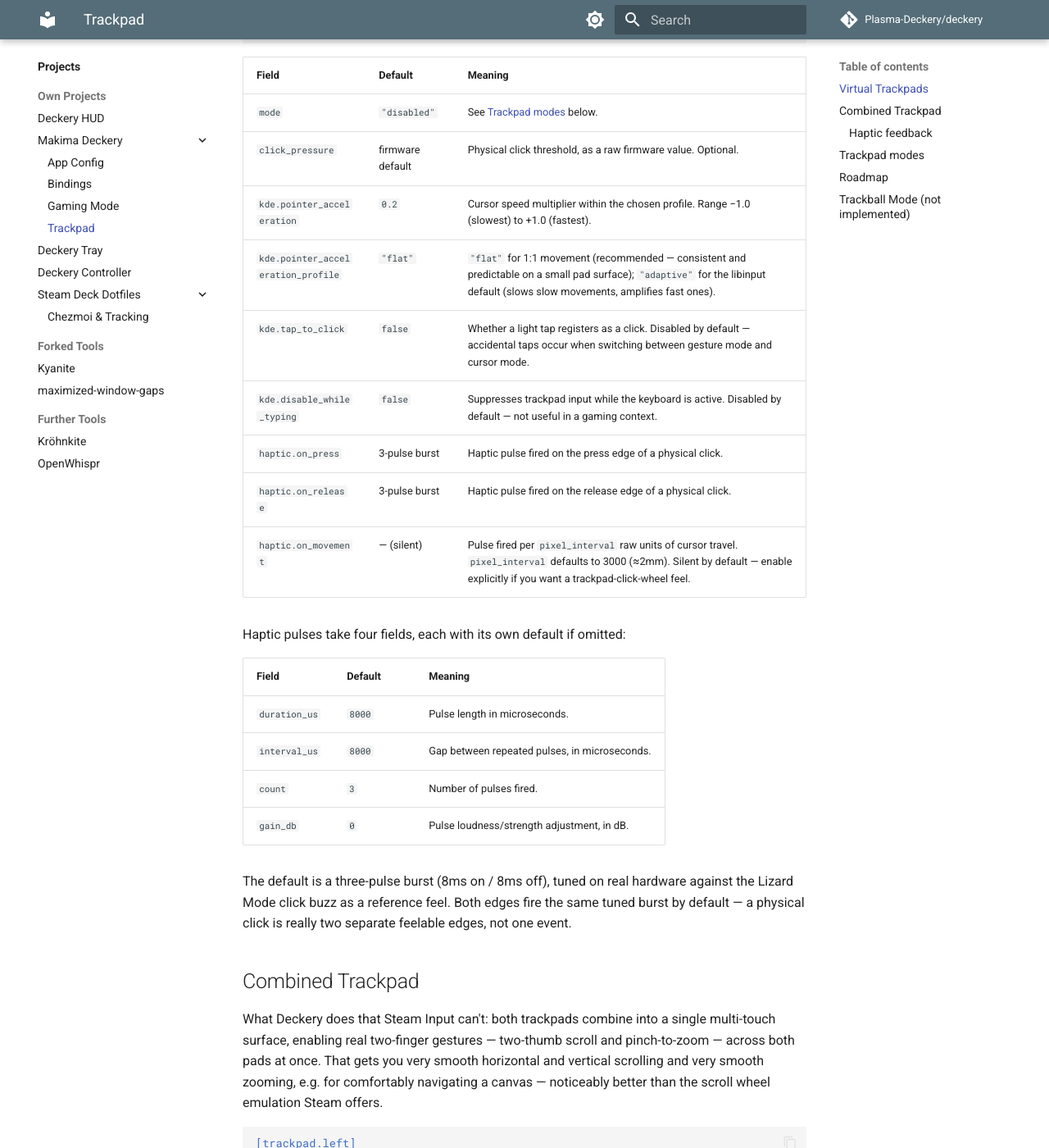
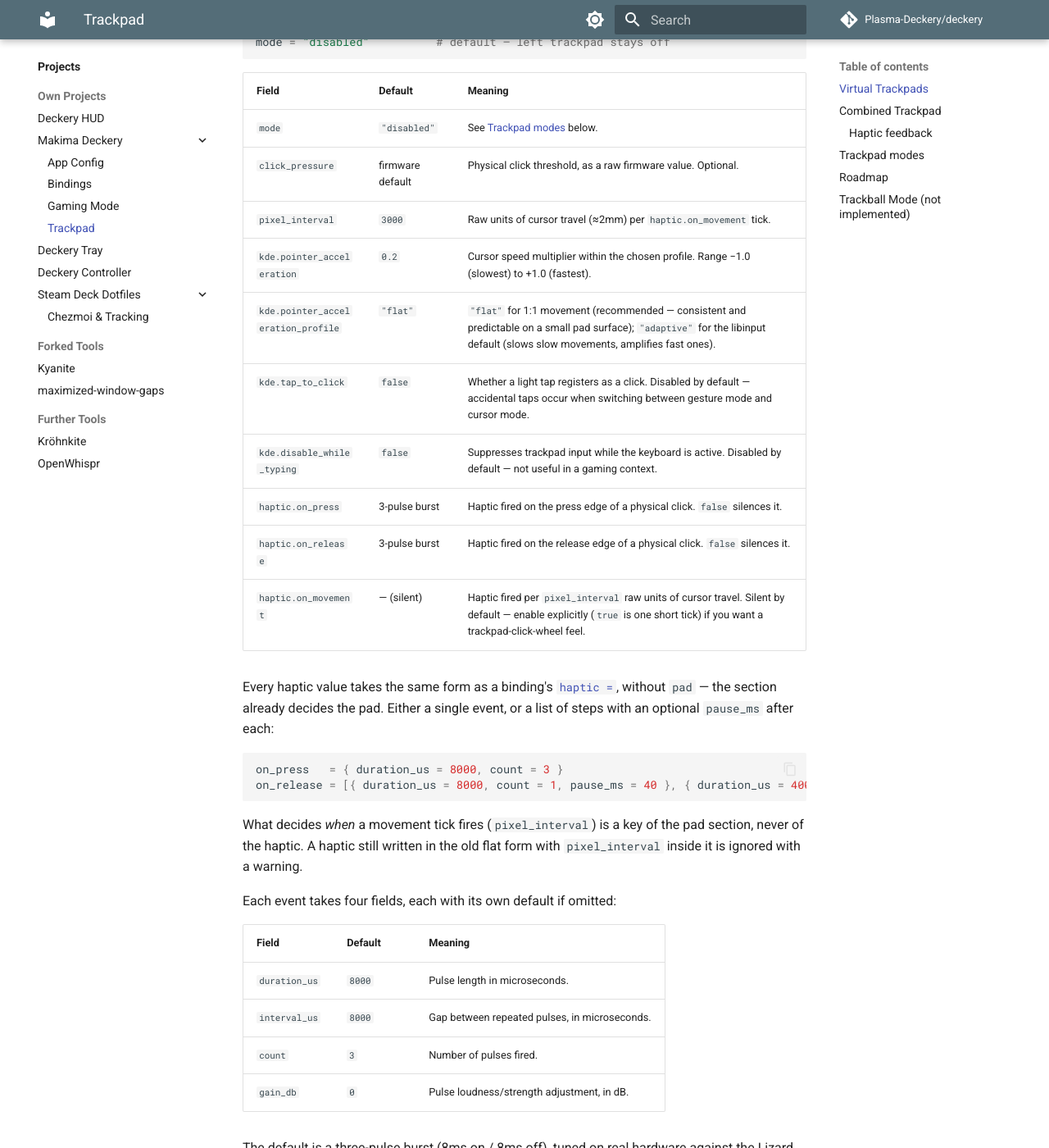
Before and after one commit to Plasma-Deckery/deckery, an MkDocs documentation site: the page built from docs/projects/makima-deckery/trackpad.md, in a window 1280 px wide and 1400 px high, scrolled down 1010 px. Shown: the whole window at 82% size. Built offline with MkDocs 1.6.1 and Material for MkDocs 9.7.7, drawn with Linux system fonts in a browser that asks for light colours; comment, search, counter and statistics services are not loaded; some of the changed text lies outside the part shown.

Commit message:
Trackpad haptics in the binding haptic form, Release 2.0.0~beta1-2
The shipped trackpad config and the trackpad and haptic docs write
every trackpad haptic as a single event or a list of steps, like a
binding's `haptic =` without `pad`. Movement gates (`pixel_interval`,
the trackball's `grid`) are keys of the pad section now, matching
makima-deckery 2.0.0~beta1-4.

````diff
--- a/docs/projects/makima-deckery/trackpad.md
+++ b/docs/projects/makima-deckery/trackpad.md
@@ -15,6 +15,7 @@
 [trackpad.right]
 mode = "mt-trackpad"       # right trackpad acts as a standard mouse/trackpad
 click_pressure = 30000     # optional: firmware click-pressure threshold (raw u16, omit for firmware default)
+# pixel_interval = 3000    # optional: raw units of travel per on_movement tick
 
 [trackpad.right.kde]
 pointer_acceleration         = 0.2      # cursor speed within the chosen profile (-1.0..+1.0)
@@ -33,15 +34,25 @@
 |---|---|---|
 | `mode` | `"disabled"` | See [Trackpad modes](#trackpad-modes) below. |
 | `click_pressure` | firmware default | Physical click threshold, as a raw firmware value. Optional. |
+| `pixel_interval` | `3000` | Raw units of cursor travel (≈2mm) per `haptic.on_movement` tick. |
 | `kde.pointer_acceleration` | `0.2` | Cursor speed multiplier within the chosen profile. Range −1.0 (slowest) to +1.0 (fastest). |
 | `kde.pointer_acceleration_profile` | `"flat"` | `"flat"` for 1:1 movement (recommended — consistent and predictable on a small pad surface); `"adaptive"` for the libinput default (slows slow movements, amplifies fast ones). |
 | `kde.tap_to_click` | `false` | Whether a light tap registers as a click. Disabled by default — accidental taps occur when switching between gesture mode and cursor mode. |
 | `kde.disable_while_typing` | `false` | Suppresses trackpad input while the keyboard is active. Disabled by default — not useful in a gaming context. |
-| `haptic.on_press` | 3-pulse burst | Haptic pulse fired on the press edge of a physical click. |
-| `haptic.on_release` | 3-pulse burst | Haptic pulse fired on the release edge of a physical click. |
-| `haptic.on_movement` | — (silent) | Pulse fired per `pixel_interval` raw units of cursor travel. `pixel_interval` defaults to 3000 (≈2mm). Silent by default — enable explicitly if you want a trackpad-click-wheel feel. |
+| `haptic.on_press` | 3-pulse burst | Haptic fired on the press edge of a physical click. `false` silences it. |
+| `haptic.on_release` | 3-pulse burst | Haptic fired on the release edge of a physical click. `false` silences it. |
+| `haptic.on_movement` | — (silent) | Haptic fired per `pixel_interval` raw units of cursor travel. Silent by default — enable explicitly (`true` is one short tick) if you want a trackpad-click-wheel feel. |
 
-Haptic pulses take four fields, each with its own default if omitted:
+Every haptic value takes the same form as a binding's [`haptic =`](bindings.md#haptic), without `pad` — the section already decides the pad. Either a single event, or a list of steps with an optional `pause_ms` after each:
+
+```toml
+on_press   = { duration_us = 8000, count = 3 }
+on_release = [{ duration_us = 8000, count = 1, pause_ms = 40 }, { duration_us = 4000, count = 1 }]
+```
+
+What decides *when* a movement tick fires (`pixel_interval`) is a key of the pad section, never of the haptic. A haptic still written in the old flat form with `pixel_interval` inside it is ignored with a warning.
+
+Each event takes four fields, each with its own default if omitted:
 
 | Field | Default | Meaning |
 |---|---|---|
@@ -78,13 +89,16 @@
 Rather than click, the combined device fires on the gesture's lifecycle — start, ongoing movement, and end — since a click has no established meaning mid-gesture:
 
 ```toml
+[trackpad.gestures]
+pixel_interval = 3000   # raw units of movement (both fingers summed) per on_gesture_move tick
+
 [trackpad.gestures.haptic]
 on_gesture_start = { duration_us = 2000, interval_us = 0, count = 1, gain_db = 0 }   # both pads become touched at once
-on_gesture_move  = { pixel_interval = 3000, duration_us = 1000, interval_us = 0, count = 1, gain_db = 0 }   # per pixel_interval units of movement
+on_gesture_move  = { duration_us = 1000, interval_us = 0, count = 1, gain_db = 0 }   # per pixel_interval units of movement
 on_gesture_end   = { duration_us = 2000, interval_us = 0, count = 1, gain_db = 0 }   # either pad lifts, ending the session
 ```
 
-All three are silent by default — gesture haptics have no established reference feel to fall back to, unlike a physical click edge.
+All three are silent by default — gesture haptics have no established reference feel to fall back to, unlike a physical click edge. They take the same single-event-or-list form as the pad haptics above.
 
 ## Trackpad modes
 
````
Also changed, not shown: other parts of docs/projects/makima-deckery/trackpad.md (+1 -1 lines), docs/reference/haptic-feedback.md (+1 -1 lines), 2 other files.
